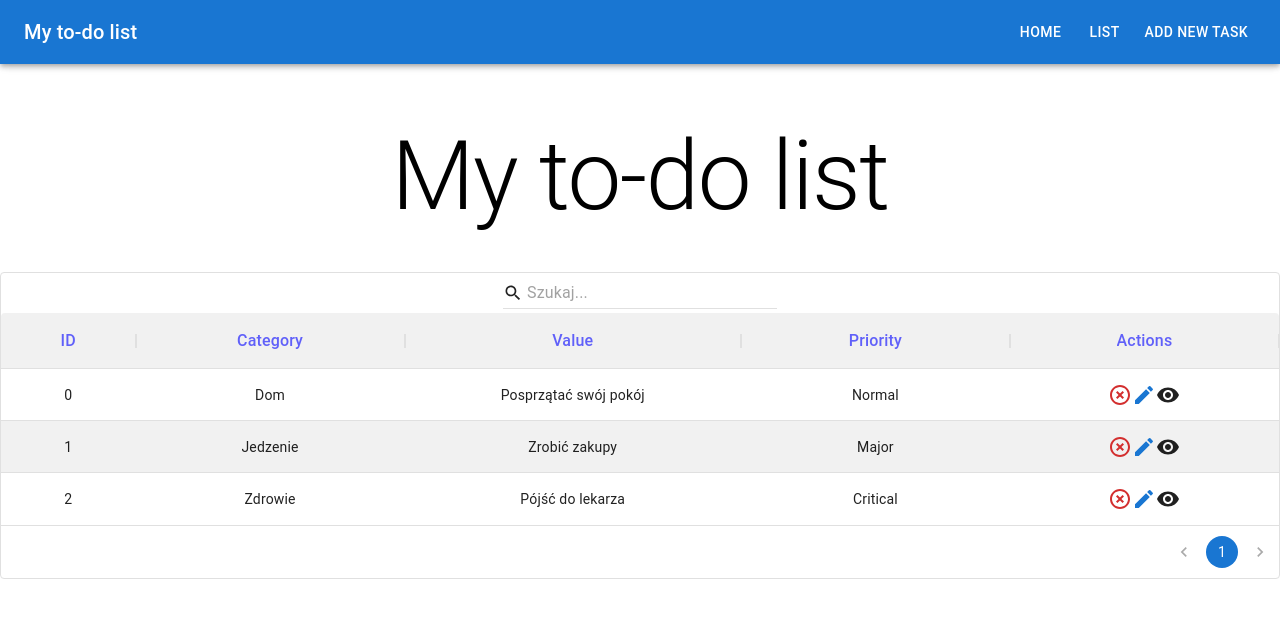
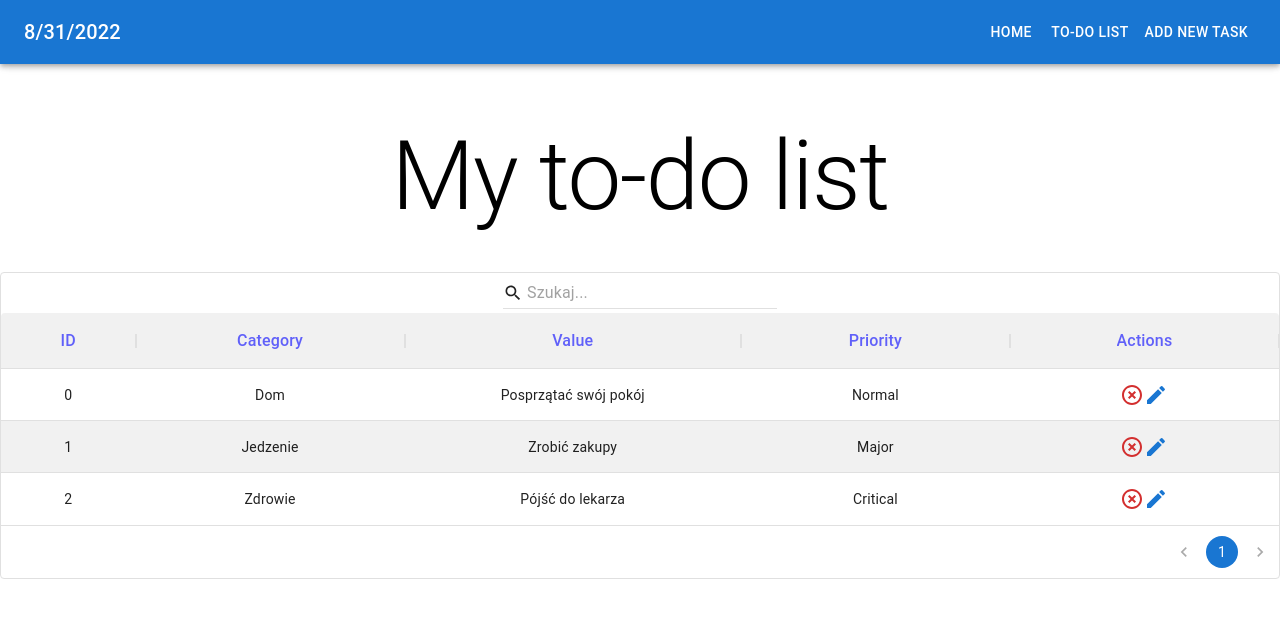
Before and after one commit to NacomiTagiera/To-do-list, a React (Create React App) app in the folder to-do-list/: page /list in a window 1280 px wide. Shown: the top 618 px of the page. Built offline with nearby package versions, Linux system fonts and the light colour scheme.

Commit message:
Moved ToDoList.tsx to a new folder, added working menu

```diff
--- a/to-do-list/src/App.tsx
+++ b/to-do-list/src/App.tsx
@@ -1,5 +1,5 @@
 import DrawerAppBar from "./components/TopBar";
-import { ToDoList } from "./list/ToDoList";
+import { ToDoList } from "./pages/ToDoList";
 import { AddTaskPanel } from "./pages/AddTaskPanel";
 import PageNotFound from "./pages/PageNotFound";
 import { HomePage } from "./pages/HomePage";
--- a/to-do-list/src/components/TopBar.tsx
+++ b/to-do-list/src/components/TopBar.tsx
@@ -1,4 +1,6 @@
 import * as React from "react";
+import { useNavigate } from "react-router-dom";
+
 import {
   AppBar,
   Box,
@@ -23,6 +25,7 @@ const drawerWidth = 240;
 const navItems = ["Home", "List", "Add new task"];
 
 export default function DrawerAppBar(props: Props) {
+  const navigate = useNavigate();
   const { window } = props;
   const [mobileOpen, setMobileOpen] = React.useState(false);
 
@@ -30,20 +33,40 @@ export default function DrawerAppBar(props: Props) {
     setMobileOpen(!mobileOpen);
   };
 
+  const date = new Date().toISOString();
+  const currentDate = new Date(date).toLocaleDateString();
+
   const drawer = (
     <Box onClick={handleDrawerToggle} sx={{ textAlign: "center" }}>
       <Typography variant="h6" component="h6" sx={{ my: 2 }}>
-        My to-do list
+        {currentDate}
       </Typography>
       <Divider />
       <List>
-        {navItems.map((item) => (
-          <ListItem key={item} disablePadding>
-            <ListItemButton sx={{ textAlign: "center" }}>
-              <ListItemText primary={item} />
-            </ListItemButton>
-          </ListItem>
-        ))}
+        <ListItem disablePadding>
+          <ListItemButton
+            sx={{ textAlign: "center" }}
+            onClick={() => navigate("/")}
+          >
+            <ListItemText primary="Home" />
+          </ListItemButton>
+        </ListItem>
+        <ListItem disablePadding>
+          <ListItemButton
+            sx={{ textAlign: "center" }}
+            onClick={() => navigate("/list")}
+          >
+            <ListItemText primary="To-do list" />
+          </ListItemButton>
+        </ListItem>
+        <ListItem disablePadding>
+          <ListItemButton
+            sx={{ textAlign: "center" }}
+            onClick={() => navigate("/add")}
+          >
+            <ListItemText primary="Add task" />
+          </ListItemButton>
+        </ListItem>
       </List>
     </Box>
   );
@@ -69,14 +92,18 @@ export default function DrawerAppBar(props: Props) {
             component="div"
             sx={{ flexGrow: 1, display: { xs: "none", sm: "block" } }}
           >
-            My to-do list
+            {currentDate}
           </Typography>
           <Box sx={{ display: { xs: "none", sm: "block" } }}>
-            {navItems.map((item) => (
-              <Button key={item} sx={{ color: "#fff" }}>
-                {item}
-              </Button>
-            ))}
+            <Button sx={{ color: "#fff" }} onClick={() => navigate("/")}>
+              Home
+            </Button>
+            <Button sx={{ color: "#fff" }} onClick={() => navigate("/list")}>
+              To-do list
+            </Button>
+            <Button sx={{ color: "#fff" }} onClick={() => navigate("/add")}>
+              Add new task
+            </Button>
           </Box>
         </Toolbar>
       </AppBar>
--- a/to-do-list/src/list/ToDoList.tsx
+++ b/to-do-list/src/pages/ToDoList.tsx
@@ -11,11 +11,10 @@ import {
   GridLinkOperator,
 } from "@mui/x-data-grid";
 import { Box, Pagination, Typography } from "@mui/material";
-import { Done, Edit, HighlightOff, Visibility } from "@mui/icons-material";
+import { Done, Edit, HighlightOff } from "@mui/icons-material";
 
-import { ToDoDetails } from "./ToDoDetails";
-import { useDispatchTodos, useGetTodos } from "./todosSlice";
-import { Todo } from "./types/Todo";
+import { useDispatchTodos, useGetTodos } from "../list/todosSlice";
+import { Todo } from "../list/types/Todo";
 
 function QuickSearchToolbar() {
   return (
@@ -59,7 +58,6 @@ export const ToDoList = () => {
   const { deleteTodo } = useDispatchTodos();
 
   const [todoToEdit, setTodoToEdit] = useState<Todo | undefined>(undefined);
-  const [todoDetails, setTodoDetails] = useState<Todo | undefined>(undefined);
 
   const styledDataGrid = {
     "& .MuiDataGrid-virtualScrollerRenderZone": {
@@ -142,14 +140,6 @@ export const ToDoList = () => {
                 });
               }}
             />
-            <Visibility
-              sx={iconStyles}
-              onClick={() => {
-                todos.forEach((todo) => {
-                  if (cellValues.row.id === todo.id) setTodoDetails(todo);
-                });
-              }}
-            />
           </>
         );
       },
@@ -187,10 +177,6 @@ export const ToDoList = () => {
         disableSelectionOnClick={true}
         sx={styledDataGrid}
       />
-      <ToDoDetails
-        todo={todoDetails}
-        onClose={() => setTodoDetails(undefined)}
-      />
     </>
   );
 };
```
